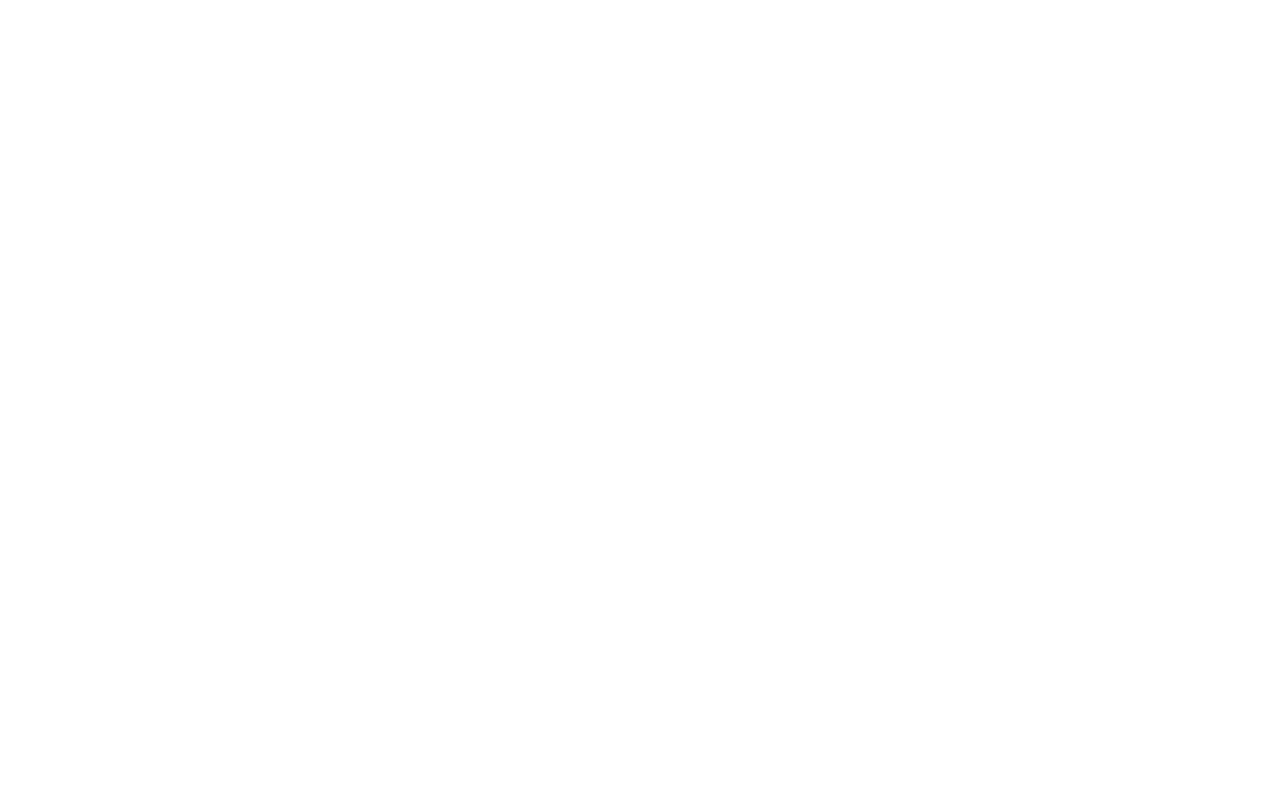
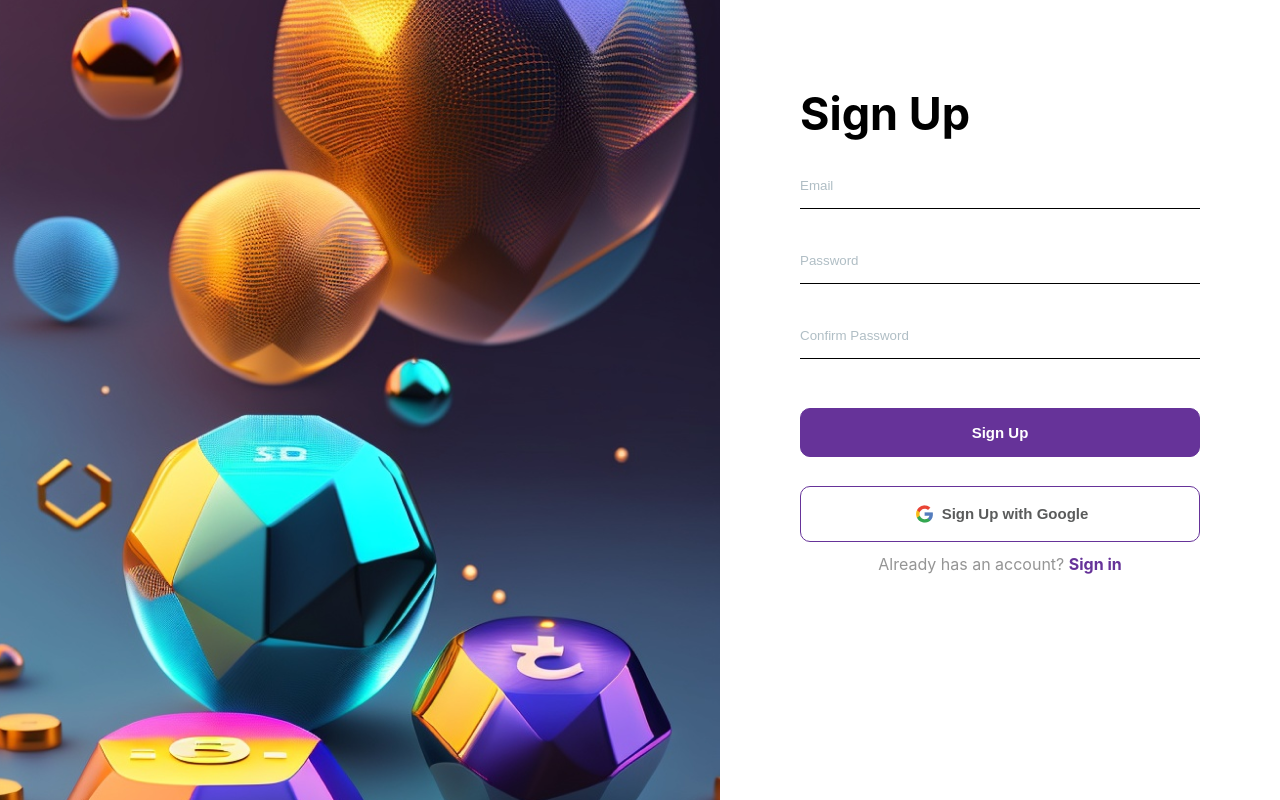
Before and after one commit to justCODE-STD/venom-hackathon, a React (Vite) app in the folder venom-hackathon/client-side/venom-hackathon-frontend/: page /signup in a window 1280 px wide. Before the commit this address had no page. Built offline with nearby package versions, Linux system fonts and the light colour scheme.

Commit message:
signuppage

```diff
--- a/venom-hackathon/client-side/venom-hackathon-frontend/src/App.jsx
+++ b/venom-hackathon/client-side/venom-hackathon-frontend/src/App.jsx
@@ -2,6 +2,7 @@ import { BrowserRouter as Router, Routes, Route } from 'react-router-dom'
 import './App.scss'
 import Landing from './Pages/Landing/Landing'
 import Login from './Pages/Login/Login'
+import Signup from './Pages/Signup/Signup'
 
 function App() {
   return (
@@ -10,6 +11,7 @@ function App() {
         <Routes>
           <Route path='/' element={<Landing />} />
           <Route path='/login' element={<Login />} />
+          <Route path='/signup' element={<Signup />} />
         </Routes>
       </Router>
     </div>
--- a/venom-hackathon/client-side/venom-hackathon-frontend/src/App.scss
+++ b/venom-hackathon/client-side/venom-hackathon-frontend/src/App.scss
@@ -16,6 +16,11 @@ $small-radius: 0.5em;
 $text: 1em;
 $large-text: 3em;
 $extra-large-text: 4em;
+$bg-color: #663399;
+$color1: #fff;
+$color2: #5A5B5B;
+$color3: #959595;
+$color4:  #B0BEC5;
 
 
 @mixin flex-row-nav(){
--- a/venom-hackathon/client-side/venom-hackathon-frontend/src/Components/Input/Input.jsx
+++ b/venom-hackathon/client-side/venom-hackathon-frontend/src/Components/Input/Input.jsx
@@ -1,9 +1,14 @@
 import React from 'react'
 import './Input.scss'
 
-const Input = ({name, placeholder, type, value}) => {
+const Input = ({name, placeholder, type, value, onChange}) => {
   return (
-    <input type={type} placeholder={placeholder} name={name} value={value} />
+    <input type={type}
+      placeholder={placeholder}
+      name={name}
+      value={value}
+      onChange={onChange}
+    />
   )
 }
 
--- a/venom-hackathon/client-side/venom-hackathon-frontend/src/Components/Input/Input.scss
+++ b/venom-hackathon/client-side/venom-hackathon-frontend/src/Components/Input/Input.scss
@@ -3,5 +3,14 @@
 input{
     position: relative;
     width: $width;
+    margin-bottom: 20px;
+    border-top: none;
+    border-left: none;
+    border-right: none;
+    border-bottom: 1px solid black;
+    padding-bottom: 15px;
+}
 
+::placeholder {
+    color: $color4;
 }
--- a/venom-hackathon/client-side/venom-hackathon-frontend/src/Components/PageButton/PageButton.jsx
+++ b/venom-hackathon/client-side/venom-hackathon-frontend/src/Components/PageButton/PageButton.jsx
@@ -2,7 +2,7 @@ import React from 'react'
 import './PageButton.scss'
 import { useNavigate } from 'react-router-dom'
 
-const PageButton = ( {link, id, title, image, children} ) => {
+const PageButton = ( {link, id, image, title, children} ) => {
     const navigate = useNavigate()
 
     function handleClick(){
--- a/venom-hackathon/client-side/venom-hackathon-frontend/src/Components/PageButton/PageButton.scss
+++ b/venom-hackathon/client-side/venom-hackathon-frontend/src/Components/PageButton/PageButton.scss
@@ -1,5 +1,12 @@
 @import '../../App.scss';
 
 .pagebutton{
-
+    width: $width;
+    margin-top: 5px;
+    padding: 15px;
+    border-radius: 10px;
+    border: 1px solid #663399;
+    outline: none;
+    font-size: 15px;
+    font-weight: bold;
 }
--- a/venom-hackathon/client-side/venom-hackathon-frontend/src/Pages/Login/Login.scss
+++ b/venom-hackathon/client-side/venom-hackathon-frontend/src/Pages/Login/Login.scss
@@ -1,5 +1,5 @@
 @import '../../App.scss';
 
 #login{
-
+    padding: 0;
 }
--- /dev/null
+++ b/venom-hackathon/client-side/venom-hackathon-frontend/src/Pages/Signup/Signup.jsx
@@ -0,0 +1,64 @@
+import React from 'react';
+import SignUpImg  from "../../assets/signupImg.png";
+import GoogleLogo  from '../../assets/GoogleLogo.png';
+import PageButton from '../../Components/PageButton/PageButton';
+import './Signup.scss';
+import Input from '../../Components/Input/Input';
+
+
+
+
+function Signup() {
+  return (
+    <div className='container'>
+
+        <div>
+            <img src={ SignUpImg } className='signupImg' alt='' />
+        </div>
+
+
+
+        <div className='signupForm'>
+        <h1>Sign Up</h1>
+
+            <form>
+                <Input
+                    type={"email"}
+                    label="Email*"
+                    placeholder="Email"
+                    onChange={"onChange"}
+                />
+                <br/>
+                <Input
+                    type={"password"}
+                    label="Password*"
+                    placeholder="Password"
+                    onChange={"onChange"}
+                />
+                <br/>
+                <Input
+                    type={"password"}
+                    label="Password*"
+                    placeholder="Confirm Password"
+                    onChange={"onChange"}
+                />
+                <br/>
+                <PageButton
+                    title={"Sign Up"}
+                    id={"signup"}
+                />
+                <br/>
+                <PageButton
+                    image={ GoogleLogo }
+                    id={"google"}
+                    title={"Sign Up with Google"}
+                />
+
+                <p>Already has an account? <span>Sign in</span> </p>
+            </form>
+        </div>
+    </div>
+  )
+}
+
+export default Signup
--- /dev/null
+++ b/venom-hackathon/client-side/venom-hackathon-frontend/src/Pages/Signup/Signup.scss
@@ -0,0 +1,64 @@
+@import '../../App.scss';
+
+
+.container {
+    display: flex;
+    justify-content: space-between;
+    height: 100vh;
+    overflow: hidden;
+}
+
+.signupImg {
+    height: auto;
+    width: 100%;
+    flex: 1;
+    object-fit: cover;
+}
+
+.signupForm {
+    display: flex;
+    flex: 1;
+    flex-direction: column;
+    max-width: 500px;
+    justify-content: center;
+    margin: 80px;
+    width: 100%;
+}
+
+.signupForm h1 {
+    padding-bottom: 30px;
+    font-size: 45px;
+}
+
+form {
+    flex: 1;
+    display: flex;
+    flex-direction: column;
+    align-items: center;
+    margin-left: 0;
+}
+
+#signup {
+    background-color: $bg-color;
+    color: $color1;
+}
+
+#google {
+    display: flex;
+    flex-direction: row-reverse;
+    justify-content: center;
+    align-items: center;
+    color: $color2;
+    background: none;
+    gap: 5px;
+}
+
+form p {
+    margin-top: 10px;
+    color: $color3;
+}
+
+span {
+    color: $bg-color;
+    font-weight: bold;
+}
```
Also changed, not shown: venom-hackathon/client-side/venom-hackathon-frontend/src/assets/GoogleLogo.png (added), venom-hackathon/client-side/venom-hackathon-frontend/src/assets/signupImg.png (added).
